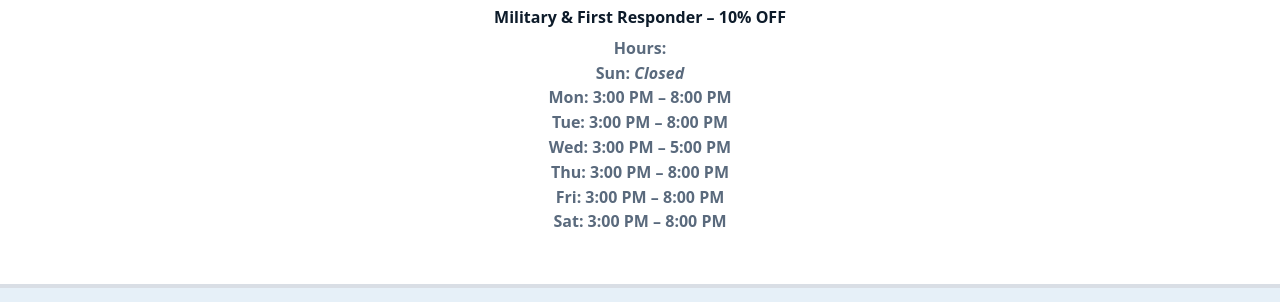
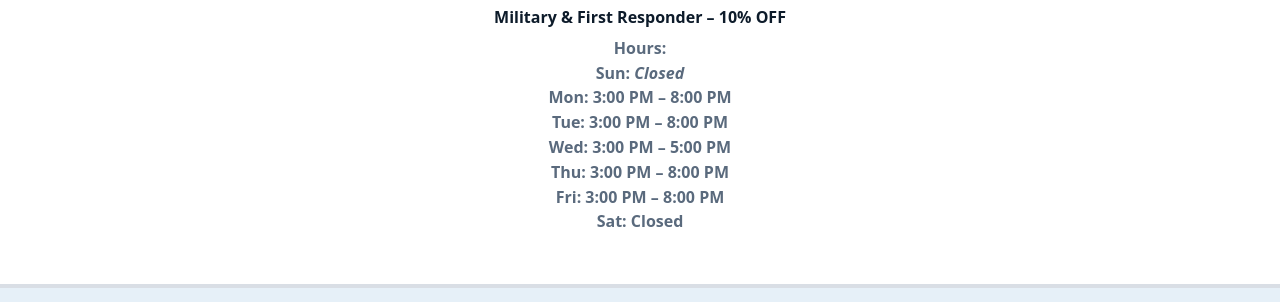
Before and after one commit to kylepavlik/Handy-Man-Pavlik, a plain HTML site: page index.html in a window 1280 px wide. Shown: the part 334-636 px from the top of the page. Drawn offline with Linux system fonts and the light colour scheme.

Commit message:
Update index.html

```diff
--- a/index.html
+++ b/index.html
@@ -198,7 +198,7 @@
     Wed: 3:00 PM – 5:00 PM<br>
     Thu: 3:00 PM – 8:00 PM<br>
     Fri: 3:00 PM – 8:00 PM<br>
-    Sat: 3:00 PM – 8:00 PM
+    Sat: Closed
   </div>
 </header>
 
```
